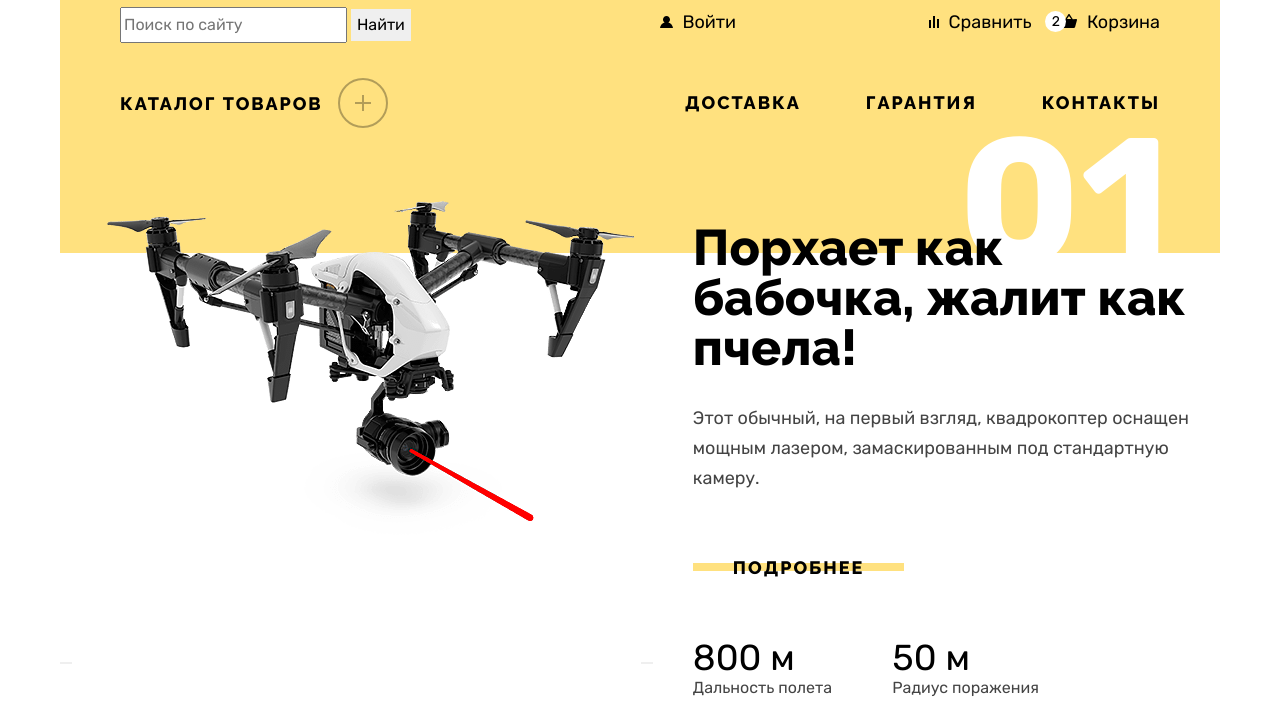
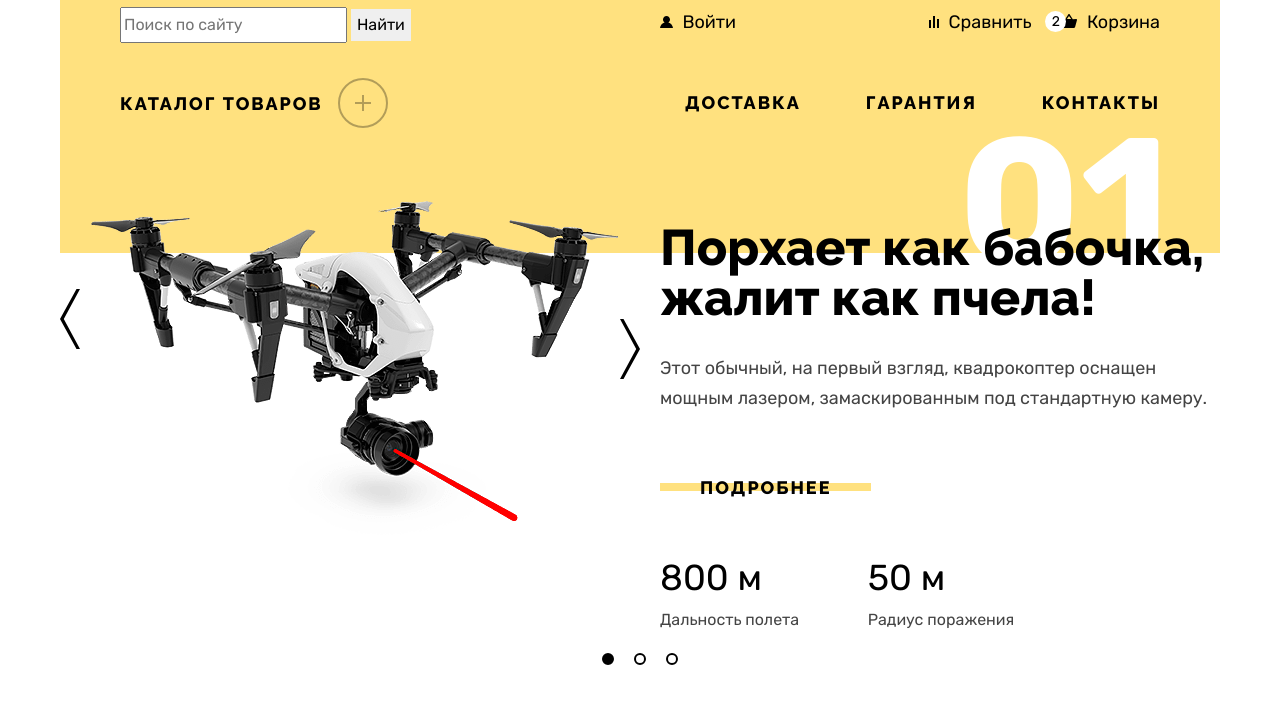
Before and after one commit to ElviraSolov/Device, a plain HTML site: page index.html in a window 1280 px wide. Shown: the part 78-798 px from the top of the page. Drawn offline with Linux system fonts and the light colour scheme.

Commit message:
Оформляет слайдер на главной странице

```diff
--- a/index.html
+++ b/index.html
@@ -64,10 +64,16 @@
       <section class="promo wrapper">
         <div class="promo-slider">
           <button class="slider-button slider-prev" type="button">
+            <svg class="slider-icon" aria-hidden="true" focusable="false" width="20" height="60" viewBox="0 0 20 60" xmlns="http://www.w3.org/2000/svg">
+              <path d="M20 60H16.5L0 30L16.5 0H20L3.8 30L20 60Z"/>
+            </svg>
             <span class="visually-hidden">Назад</span>
           </button>
           <img class="promo-image" src="images/slider/slider-1.png" alt="Квадракоптер" width="560" height="560">
-          <button class="slider-button slider-next" type="button" >
+          <button class="slider-button slider-next" type="button">
+            <svg class="slider-icon" aria-hidden="true" focusable="false" width="20" height="60" viewBox="0 0 20 60" xmlns="http://www.w3.org/2000/svg">
+              <path d="M20 60H16.5L0 30L16.5 0H20L3.8 30L20 60Z"/>
+            </svg>
             <span class="visually-hidden">Вперед</span>
           </button>
         </div>
--- a/styles/styles.css
+++ b/styles/styles.css
@@ -99,16 +99,19 @@ main {
   cursor: pointer;
 }
 
-a:focus {
+a:focus,
+button:focus {
   outline: 2px solid #af4fff;
   outline-offset: 2px;
 }
 
-a:focus:not(:focus-visible) {
+a:focus:not(:focus-visible),
+button:focus:not(:focus-visible) {
   outline: none;
 }
 
-a:focus-visible {
+a:focus-visible,
+button:focus-visible {
   outline: 2px solid #af4fff;
   outline-offset: 2px;
 }
@@ -277,8 +280,7 @@ a:focus-visible {
   position: relative;
   display: grid;
   grid-template-areas: "number number"
-    "photo description"
-    "pagination pagination";
+    "photo description";
   grid-column-gap: 40px;
   margin-bottom: 70px;
 }
@@ -296,12 +298,44 @@ a:focus-visible {
 }
 
 .promo-slider {
+  position: relative;
   grid-area: photo;
   margin-top: -150px;
 }
 
+.promo-image {
+  object-fit: contain;
+}
+
 .promo-slider-description {
   margin-top: -30px;
+}
+
+.slider-button {
+  position: absolute;
+  top: 38%;
+  transform: translateY(-50%);
+  background-color: transparent;
+  cursor: pointer;
+  width: 20px;
+  height: 60px;
+  padding: 0;
+}
+
+.slider-next {
+  transform: rotate(180deg);
+}
+
+.slider-button:hover {
+  opacity: 0.6;
+}
+
+.slider-button:active {
+  opacity: 0.3;
+}
+
+.slider-button:disabled {
+  opacity: 0.2;
 }
 
 .promo-title {
@@ -326,6 +360,7 @@ a:focus-visible {
   color: #000000;
   font-size: 36px;
   line-height: 30px;
+  margin-bottom: 12px;
 }
 
 .promo-features-description {
@@ -335,9 +370,39 @@ a:focus-visible {
 }
 
 .slider-pagination {
-  grid-area: pagination;
+  position: absolute;
+  bottom: 0;
+  left: 0;
+  right: 0;
   display: flex;
+  flex-wrap: wrap;
   justify-content: center;
+}
+
+.slider-pagination-item:not(:last-child) {
+  margin-right: 20px;
+}
+
+.slider-pagination-button {
+  width: 12px;
+  height: 12px;
+  padding: 0;
+  background-color: transparent;
+  border: 2px solid #000000 !important;
+  border-radius: 50%;
+  cursor: pointer;
+}
+
+.slider-pagination-current {
+  background-color: #000000;
+}
+
+.slider-pagination-button:hover {
+  opacity: 0.6;
+}
+
+.slider-pagination-button:active {
+  opacity: 0.3;
 }
 
 /* Товары */
```
Also changed, not shown: images/slider/slider-btn.svg (added).
